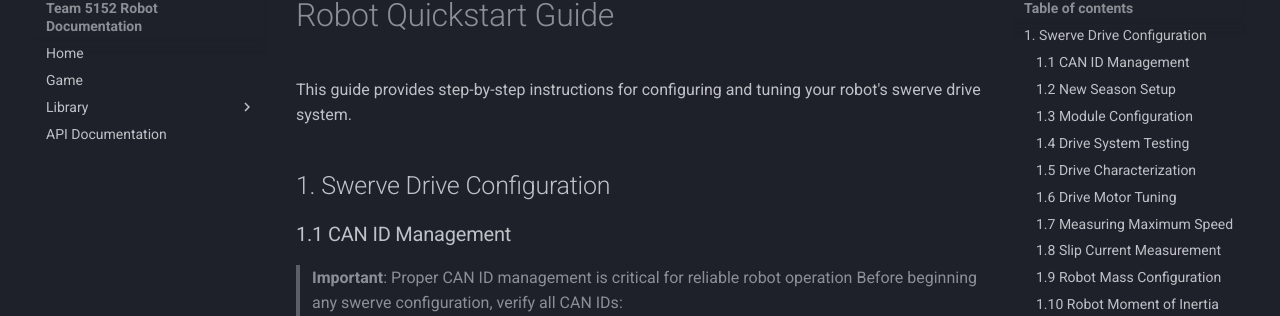
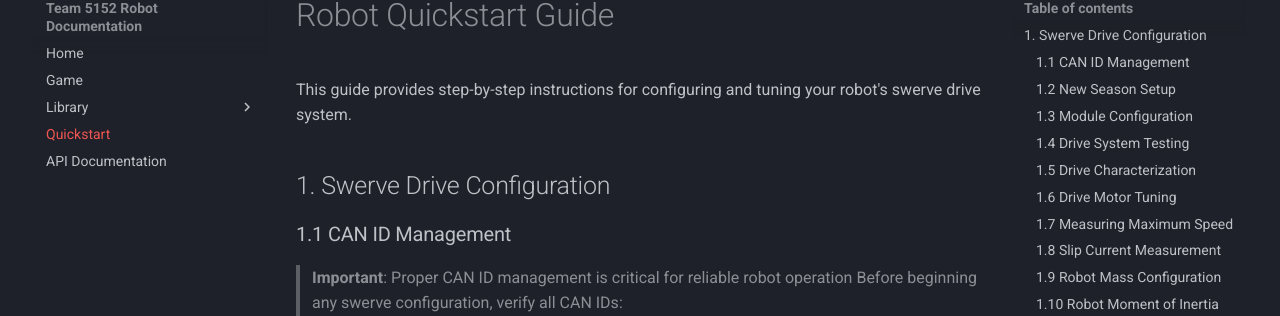
Before and after one commit to 5152Alotobots/5152_Template, an MkDocs documentation site: the page built from docs/mkdocs/docs/quickstart.md, in a window 1280 px wide. Shown: the part 103-419 px from the top of the page. Built offline with MkDocs 1.6.1 and Material for MkDocs 9.7.7, drawn with Linux system fonts in a browser that asks for light colours; comment, search, counter and statistics services are not loaded.

Commit message:
add to the thing

```diff
--- a/docs/mkdocs/mkdocs.yml
+++ b/docs/mkdocs/mkdocs.yml
@@ -24,6 +24,7 @@ nav:
           - Swerve: library/subsystems/swerve.md
           - Vision:
               - Object Detection: library/subsystems/vision/objectdetection.md
+  - Quickstart: quickstart.md
   - API Documentation: javadoc/index.html # Point directly to index.html
 
 repo_url: https://github.com/5152alotobots/5152_Template
```
